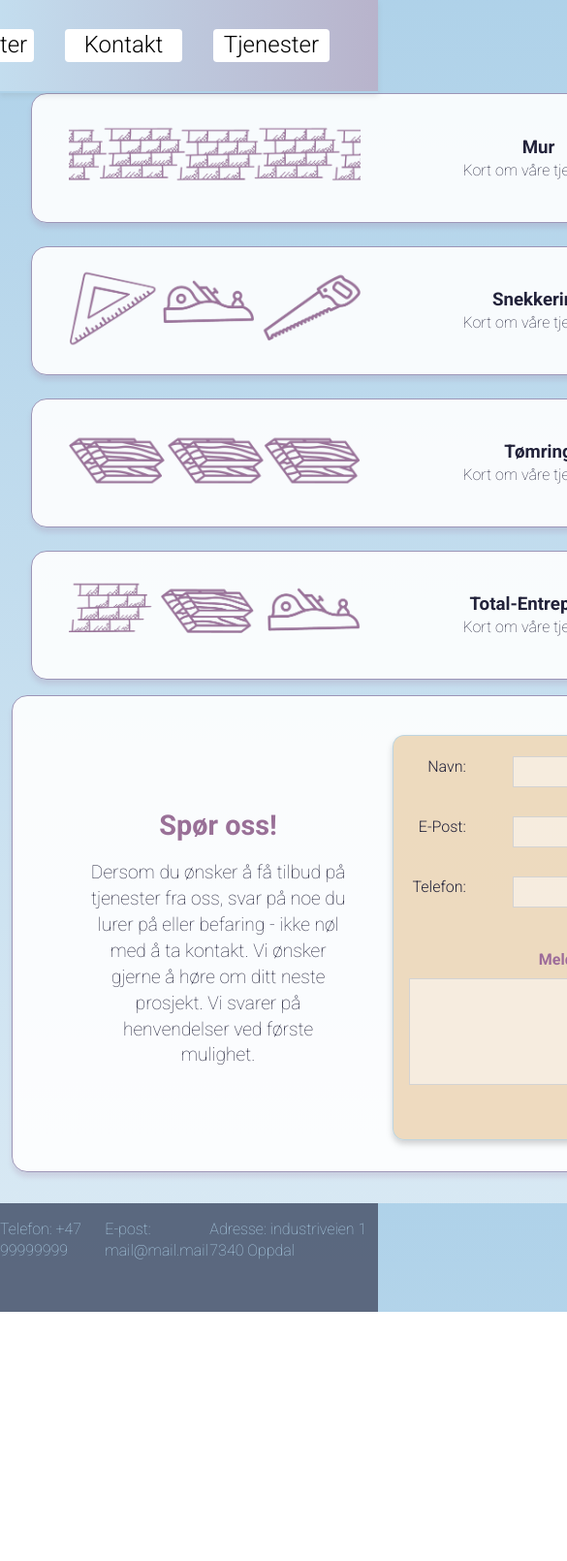
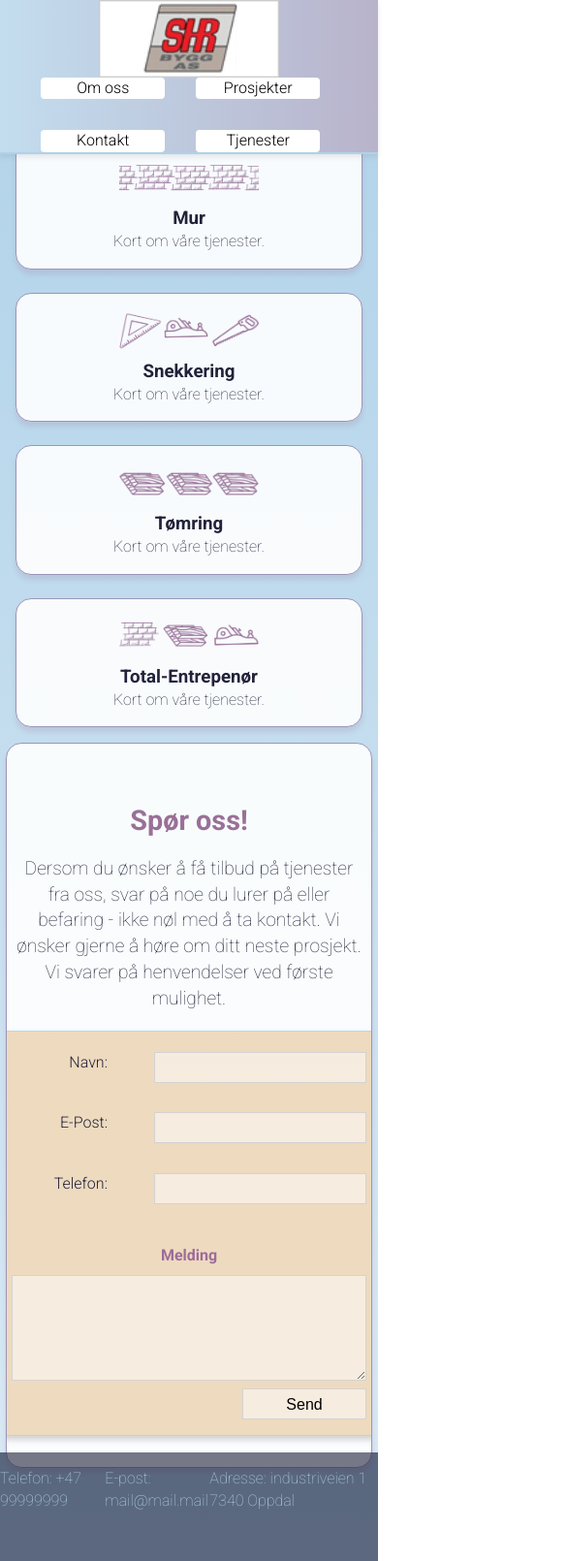
Before and after one commit to sitsae/sitsae.github.io, a plain HTML site: page SHR_nettside/tjenester.html in a window 390 px wide. Shown: the top 1610 px of the page at 97% size, 585 px wide, since content can reach past the window. Before the commit the page ends 1353 px from the top, so only its background shows below. Drawn offline with Linux system fonts and the light colour scheme.

Commit message:
Add files via upload

```diff
--- a/SHR_nettside/resources/css/omstyle.css
+++ b/SHR_nettside/resources/css/omstyle.css
@@ -6,7 +6,7 @@
 }
 
 p {
-    font-size: 1.2rem;
+    font-size: 1.rem;
 }
 
 #om-page .container {
@@ -14,6 +14,16 @@ p {
     margin: 3rem;
     padding: 2rem;
 }
+
+@media screen and (max-width: 750px) {
+    #om-page .container {
+        width: 100%;
+        margin: 0;
+    }
+
+
+}
+
 
 #om-page .center, #om-page .text-box, .background-wrapper {
     flex-direction: column;
@@ -36,7 +46,7 @@ p {
     gap: 2rem;
     color: hsl(205, 74%, 10%);
     border-radius: 0.75rem;
-    padding: 3rem 0;
+    padding: 1rem 0;
 
 }
 
@@ -71,11 +81,21 @@ p#text {
     gap: 1rem;
 }
 
+@media screen and (max-width: 980px) {
+    #people-wrapper {
+        flex-wrap: wrap;
+    }
+    .people{
+        max-width: 15rem;
+    }
+}
+
 .people {
     border-radius: 0.75rem;
     border: 1px solid hsla(204, 57%, 80%, 0.753);
     z-index: 5;
     box-shadow: 0 4px 6px rgba(128, 128, 128, 0.349);
+    min-width: 10rem;
 
 }
 
--- a/SHR_nettside/resources/css/style.css
+++ b/SHR_nettside/resources/css/style.css
@@ -2,13 +2,16 @@
     padding: 0;
     margin: 0 auto;
     box-sizing: border-box;
-    position: relative;
+}
+
+body {
+    margin: 0;
 }
 
 a {
     text-decoration: none;
     color: #000;
-    font-size: 1.5rem;
+    font-size: 1rem;
 }
 
 html {
@@ -24,19 +27,21 @@ header {
     display: flex;
     width: 100%;
     background: linear-gradient(90deg, hsl(204, 57%, 85%) , hsl(252, 19%, 75%));
-    height: 6rem;
+    min-height: 6rem;
     justify-content: end;
     box-shadow: 0 3px 5px rgba(128, 128, 128, 0.165);
     position: fixed;
     top: 0;
     z-index: 10;
     border-bottom: 2px solid hsl(204, 57%, 80%);
+    flex-wrap: wrap;
 }
+
+
 
 main {
     position: relative;
     top: 6rem;
-    min-width: 810px;
 }
 
 h1, h2 {
@@ -58,12 +63,12 @@ h1, h2 {
     flex-grow: 1;
     margin: auto 5%;
 }
-
+/* hello */
 .nav ul {
     display: flex;
     justify-content: end;
     padding-right: 5%;
-    flex-grow: 0;
+    /* flex-grow: 0; */
     gap: 2rem;
 
 }
@@ -76,6 +81,20 @@ h1, h2 {
     text-align: center;
     border-radius: 4px;
     font-weight: 400;
+}
+
+@media screen and (max-width:1000px) {
+    header  {
+         justify-content: center ;
+
+    }
+    /* nav {
+    } */
+    nav ul  {
+        flex-wrap: wrap;
+        justify-content: center !important;
+        padding: 0;
+    }
 }
 
 section {
@@ -101,6 +120,11 @@ section {
     position: relative;
     top: -1rem;
 }
+ @media screen and (max-width: 810px) {
+    #splash .container .flex-wrapper, #contact .container {
+        flex-wrap: wrap;
+    }
+ }
 
 #splash .flex-wrapper {
     display: flex;
@@ -111,7 +135,7 @@ section {
 }
 
 #splash div.image-container {
-    width: 50%;
+    min-width: 400px;
     min-height: 16rem;
     overflow: hidden;
     border-radius: 0.75rem;
@@ -127,7 +151,7 @@ section {
 #splash .text-box {
     flex-grow: 0;
     padding: 0.5rem;
-    width: 50%;
+    min-width: 400px;
     text-align: center;
     padding: 3% 6%;
     font-size: 1.2rem;
@@ -147,6 +171,8 @@ section {
     width: 95%;
 }
 
+
+
 #thumbnail .container {
     display: flex;
     flex-direction: column;
@@ -155,10 +181,32 @@ section {
     justify-content: space-evenly;
     align-items: center;
 }
+#thumbnail #om, #thumbnail #tjenester {
+    min-width: 186px;
+}
 
 #prosjekter {
     flex: 2 1 50%;
     max-width: 50%;
+    min-width: 250px;
+}
+
+/* Ser litt rart ut her */
+@media screen and (max-width:810px) {
+    #thumbnail {
+        flex-wrap: wrap;
+    }
+/* disse to burde tilsammen dekke hele skjermen */
+    #om, #tjenester {
+        max-width: 96% !important;    }
+    /* denne dekker skjermen med denne regelen */
+    #prosjekter {
+        max-width: 100%;
+    }
+    main {
+        top: 9rem;
+    }
+
 }
 
 #om, #tjenester {
@@ -191,6 +239,7 @@ div.half img {
     height: auto;
 }
 
+/* skifte navn på nav-buttons */
 .nav-buttons p {
     background-color: hsla(204, 57%, 80%, 0.4);
     padding: 0 2rem;
@@ -210,6 +259,7 @@ div.half img {
     padding: 2.5rem 2rem 2rem 2rem;
     width: 100%;
     margin: 1rem 0;
+    overflow: hidden;
 
 }
 
@@ -223,14 +273,13 @@ div.half img {
 }
 
 #contact .image-container {
-    width: 50%;
+    min-width: 400px;
     min-height: 16rem;
     overflow: hidden;
     background-color: hsla(35, 61%, 76%, 0.645);
     border-radius: 0.75rem;
     border: 1px solid hsla(204, 57%, 80%, 0.753);
     box-shadow: 0 4px 6px rgba(128, 128, 128, 0.349);
-
 }
 
 #contact .image-container form {
@@ -242,9 +291,9 @@ div.half img {
 }
 
 #contact .text-box {
-    flex-grow: 0;
+    /* flex-grow: 0; */
     padding: 0.5rem;
-    width: 50%;
+    min-width: 400px;
     text-align: center;
     padding: 3% 6%;
     font-size: 1.2rem;
--- a/SHR_nettside/resources/css/tjenester.css
+++ b/SHR_nettside/resources/css/tjenester.css
@@ -10,9 +10,17 @@ section#tjeneste-wrapper {
 
 div.center, .text-box, .img-contanier {
     display: flex;
+    min-width: 240px;
 }
 div.center {
     padding: 1rem 5%;
+}
+
+@media screen and (max-width:500px) {
+    div.center {
+        flex-wrap: wrap;
+        justify-content: center;
+    }
 }
 
 div.img-container {
```
Also changed, not shown: SHR_nettside/index.html (+3 -3 lines), SHR_nettside/om.html (+2 -2 lines).
